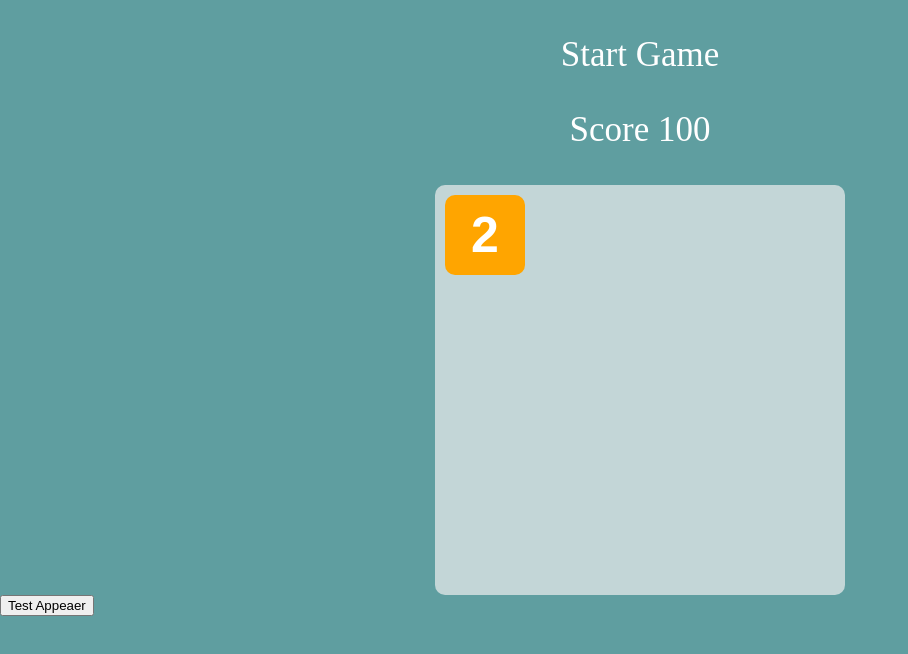
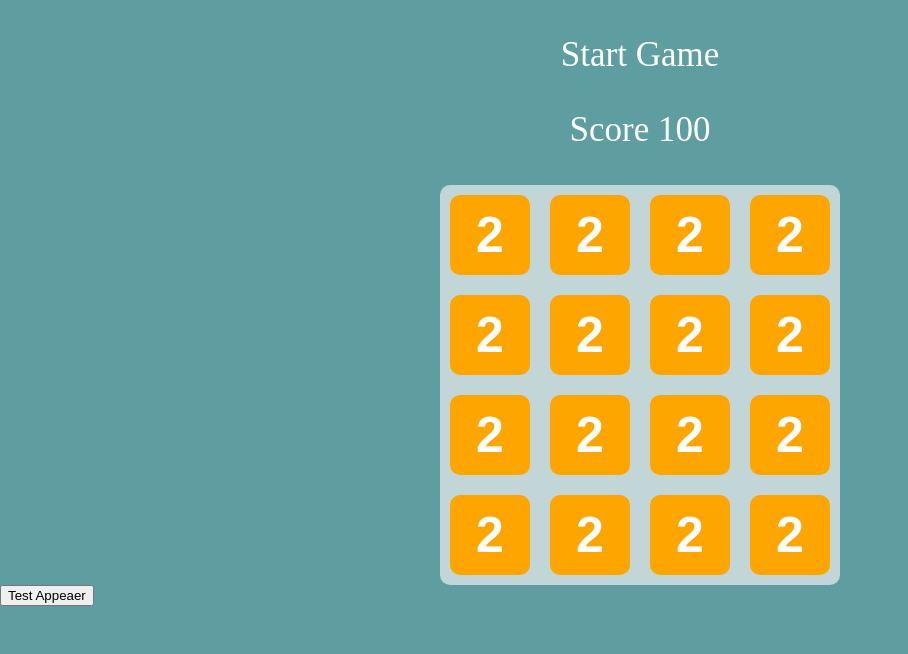
Before and after one commit to DrinkCupTea/game-2048-vue2, a Vue app: page / in a window 1280 px wide. Shown: the top 654 px of the page, without its empty margins (0-908 px from the left). Built offline with nearby package versions, Linux system fonts and the light colour scheme.

Commit message:
put number block in right place

```diff
--- a/src/App.vue
+++ b/src/App.vue
@@ -5,7 +5,8 @@
       <p>Score 100</p>
     </header>
     <div id="container">
-      <NumberBlock :show="show" :num="num"></NumberBlock>
+      <NumberBlock v-for="i in 16" :key="i" :show="show" :num="num" :ix="slots[i].x" :iy="slots[i].y"></NumberBlock>
+      <!-- <NumberBlock v-for="i in 16" :key="i" :show="show" :num="num" :ix="i * 100" :iy="i * 10"></NumberBlock> -->
     </div>
     <button @click="show = !show">Test Appeaer</button>
     <!-- <button @click="testAppear">Test Move</button> -->
@@ -23,7 +24,9 @@ export default {
   data() {
     return {
       num: Number,
-      show: Boolean
+      show: Boolean,
+      slots: [],
+      emptySlots: []
     }
   },
   methods: {
@@ -45,12 +48,24 @@ export default {
         default:
           break
       }
+    },
+    init() {
+      this.num = 2
+      this.show = true
+      for (let i = 1; i <= 4; i++) {
+        for (let j = 1; j <= 4; j++) {
+          this.slots[(j - 1) * 4 + i] = {
+            x: (j - 1) * 100 + 10,
+            y: (i - 1) * 100 + 10,
+            empty: false
+          }
+        }
+      }
     }
   },
   created() {
     window.addEventListener('keyup', this.move)
-    this.num = 2
-    this.show = true
+    this.init()
   }
 }
 </script>
@@ -83,8 +98,9 @@ body {
   border-radius: 10px;
   margin-left: auto;
   margin-right: auto;
-  padding-top: 10px;
-  padding-left: 10px;
+  // padding-top: 10px;
+  // padding-left: 10px;
+  position: relative;
 }
 
 button {
--- a/src/components/NumberBlock.vue
+++ b/src/components/NumberBlock.vue
@@ -1,6 +1,6 @@
 <template>
 <transition name="appear">
-  <div :class="className" v-if="show">{{ num }}</div>
+  <div :class="className" v-if="show" :style="{left: x + 'px', top: y + 'px'}">{{ num }}</div>
 </transition>
 </template>
 
@@ -14,8 +14,12 @@ export default {
     },
     show: {
       typeof: Boolean,
-      default: true
-    }
+      default: true,
+      x: Number,
+      y: Number
+    },
+    ix: Number,
+    iy: Number
   },
   data() {
     return {
@@ -33,6 +37,9 @@ export default {
       default:
         this.className = 'two'
     }
+    this.x = this.ix
+    this.y = this.iy
+    // console.log(this.x, this.y)
   }
 }
 </script>
@@ -48,6 +55,7 @@ div {
   font-weight: bold;
   font-family: Arial, Helvetica, sans-serif;
   line-height: 80px;
+  position: absolute;
 }
 
 .two {
```
